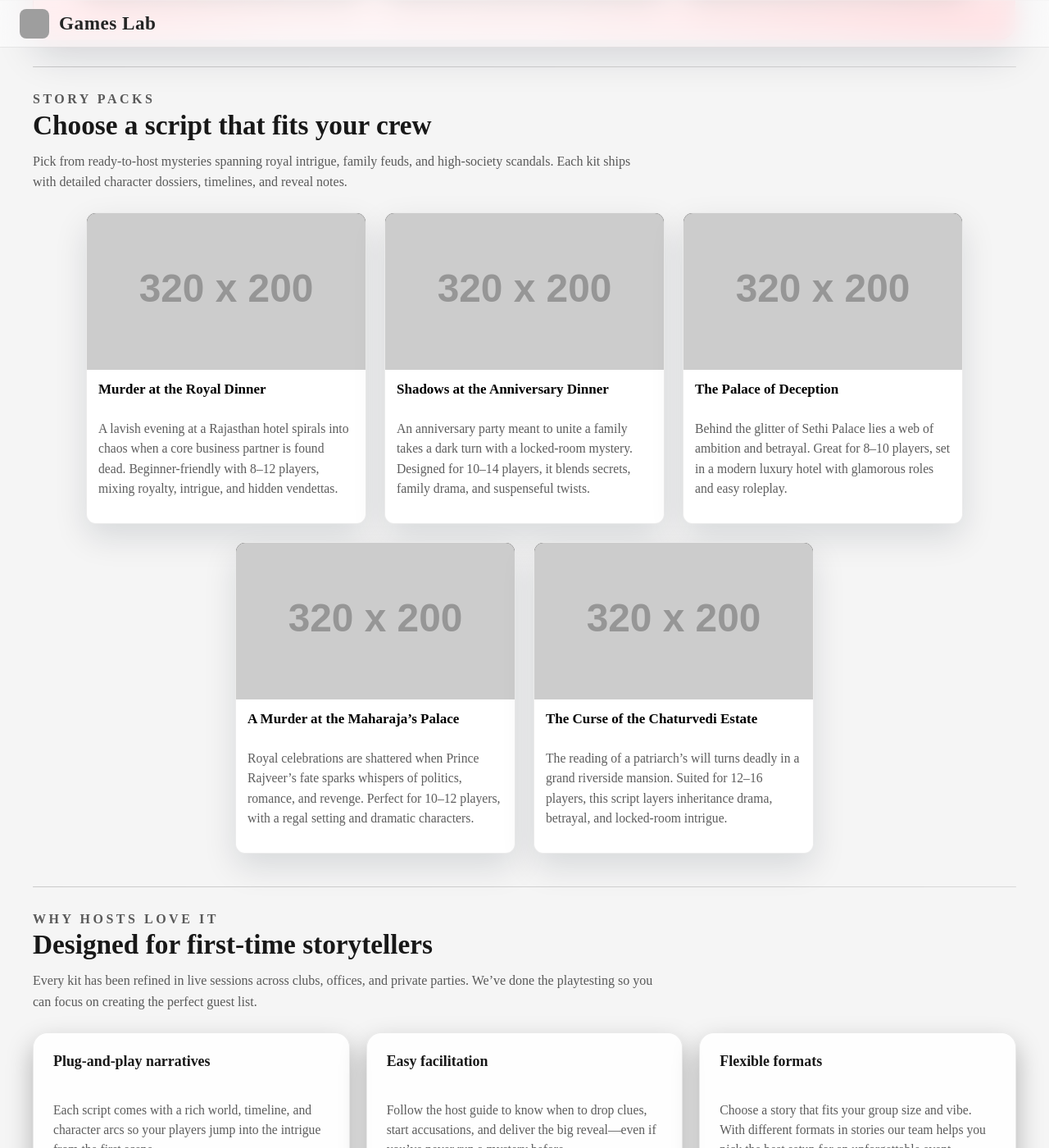
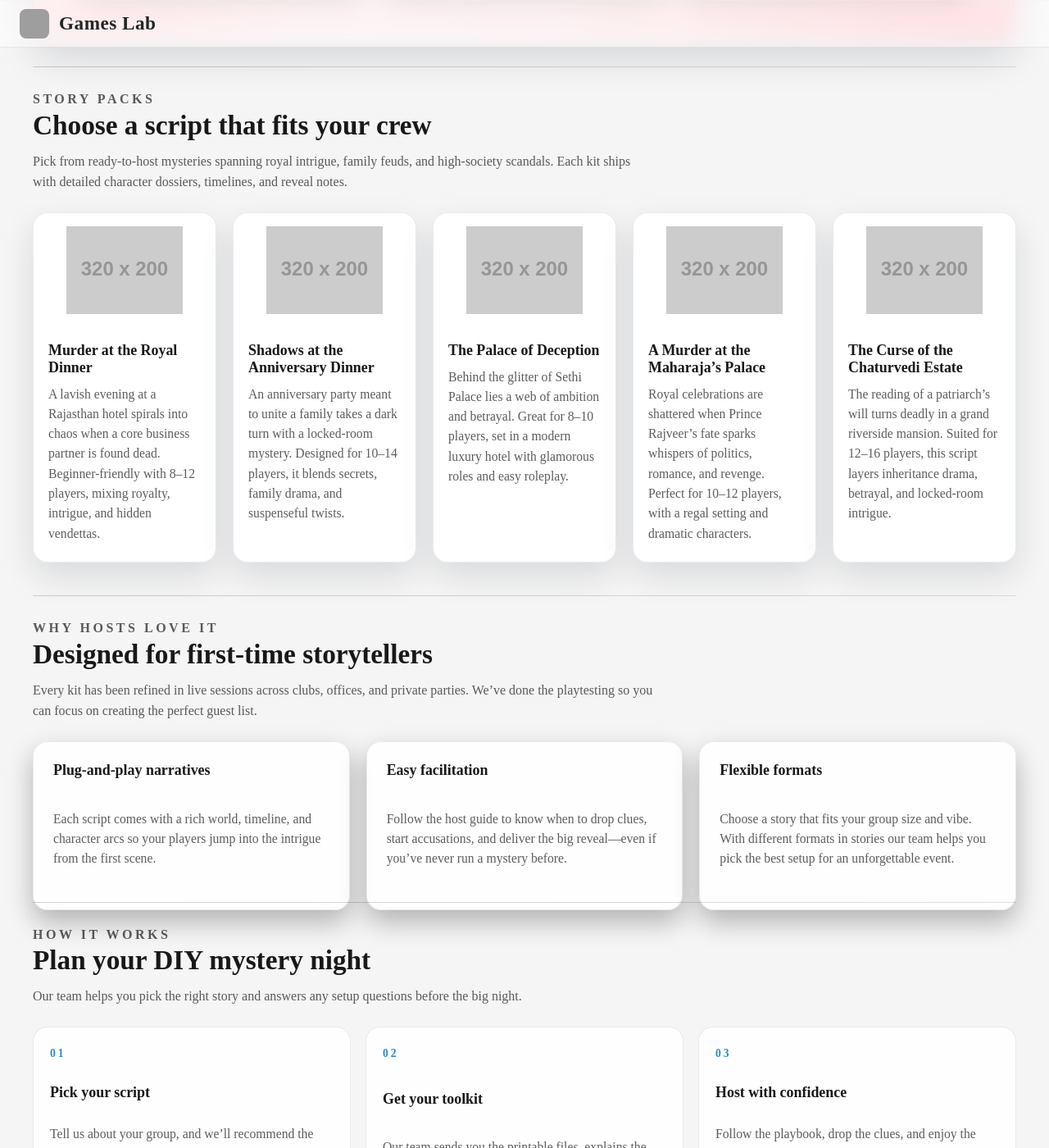
Before and after one commit to gameslabbangalore-maker/website, a Jekyll site: the page built from murder-mystery-scripts.html, in a window 1280 px wide and 1400 px high, scrolled down 531 px. Shown: the whole window at 82% size. Built offline with Jekyll 4.4.1, drawn with Linux system fonts in a browser that asks for light colours; grey boxes are pictures that could not be loaded.

Commit message:
Restore scripts grid cards and adjust mobile spacing

```diff
--- a/assets/css/murder-mystery-scripts.css
+++ b/assets/css/murder-mystery-scripts.css
@@ -147,22 +147,48 @@
   grid-template-columns: repeat(auto-fit, minmax(240px, 1fr));
 }
 
-.scripts-cards-row {
-  width: 100%;
+.scripts-grid--cards {
+  grid-template-columns: repeat(auto-fit, minmax(220px, 1fr));
 }
 
 .script-card {
+  background: color-mix(in srgb, var(--surface-elevated) 88%, transparent);
   border: 1px solid var(--scripts-border);
+  border-radius: 18px;
   box-shadow: 0 14px 34px rgba(0, 0, 0, 0.26);
+  overflow: hidden;
+  display: flex;
+  flex-direction: column;
 }
 
-.script-card .card-body {
-  gap: 10px;
+.script-card__media {
+  aspect-ratio: 4 / 3;
+  background: rgba(0, 0, 0, 0.4);
+  overflow: hidden;
 }
 
-.script-card .event-tagline {
+.script-card__media img {
+  width: 100%;
+  height: 100%;
+  object-fit: cover;
+  display: block;
+}
+
+.script-card__body {
+  display: grid;
+  gap: 10px;
+  padding: 18px 18px 22px;
+}
+
+.script-card__title {
+  margin: 0;
+  font-size: 1.12rem;
+}
+
+.script-card__description {
+  margin: 0;
+  line-height: 1.55;
   color: var(--scripts-muted);
-  line-height: 1.55;
   font-size: 0.98rem;
 }
 
@@ -277,8 +303,13 @@
 
 @media (prefers-color-scheme: light) {
   .script-card {
+    background: rgba(255, 255, 255, 0.94);
     border-color: rgba(0, 0, 0, 0.08);
     box-shadow: 0 16px 40px rgba(12, 24, 42, 0.12);
+  }
+
+  .script-card__media {
+    background: rgba(9, 117, 188, 0.08);
   }
 }
 
@@ -288,7 +319,7 @@
   }
 
   body.scripts-page .scripts-main .divider {
-    margin-top: 24px !important;
+    margin-top: 36px;
   }
 
   .scripts-hero {
@@ -309,31 +340,12 @@
     align-items: stretch;
   }
 
-  .scripts-cards-row {
-    gap: 14px;
+  .scripts-grid--cards {
+    grid-template-columns: repeat(auto-fit, minmax(220px, 1fr));
   }
 
-  .script-card {
-    padding: clamp(12px, 3vw, 16px);
-    border-radius: 12px;
-    box-shadow: 0 2px 8px rgba(0, 0, 0, 0.8);
-    backdrop-filter: blur(14px);
-    -webkit-backdrop-filter: blur(14px);
-  }
-
-  .script-card .card-body {
-    padding-right: clamp(10px, 2vw, 18px);
-  }
-
-  .script-card .event-title {
-    font-size: clamp(1rem, 4vw, 1.2rem);
-    font-weight: 900 !important;
-    white-space: normal;
-  }
-
-  .script-card .event-tagline {
-    font-size: clamp(0.92rem, 3.2vw, 1.02rem);
-    white-space: normal;
+  .script-card__body {
+    padding: 20px 18px 24px;
   }
 
   .scripts-hero-highlights li {
@@ -366,10 +378,6 @@
     grid-template-columns: 1fr;
   }
 
-  .script-card .event-tagline {
-    font-size: clamp(0.9rem, 3.6vw, 1rem);
-  }
-
   .scripts-grid--three,
   .scripts-steps {
     gap: 12px;
--- a/murder-mystery-scripts.html
+++ b/murder-mystery-scripts.html
@@ -42,15 +42,15 @@
           <h2 id="scripts-showcase-title">Choose a script that fits your crew</h2>
           <p>Pick from ready-to-host mysteries spanning royal intrigue, family feuds, and high-society scandals. Each kit ships with detailed character dossiers, timelines, and reveal notes.</p>
         </div>
-        <div class="cards-row scripts-cards-row" role="list">
+        <div class="scripts-grid scripts-grid--cards" role="list">
           {% for script in script_catalog.scripts %}
-            <article class="card script-card" role="listitem">
-              <div class="media">
+            <article class="script-card" role="listitem">
+              <figure class="script-card__media">
                 <img src="{{ script.image | escape }}" alt="{{ script.title | escape }} cover art placeholder" loading="lazy">
-              </div>
-              <div class="card-body">
-                <h3 class="event-title">{{ script.title }}</h3>
-                <p class="event-tagline">{{ script.description }}</p>
+              </figure>
+              <div class="script-card__body">
+                <h3 class="script-card__title">{{ script.title }}</h3>
+                <p class="script-card__description">{{ script.description }}</p>
               </div>
             </article>
           {% endfor %}
```
